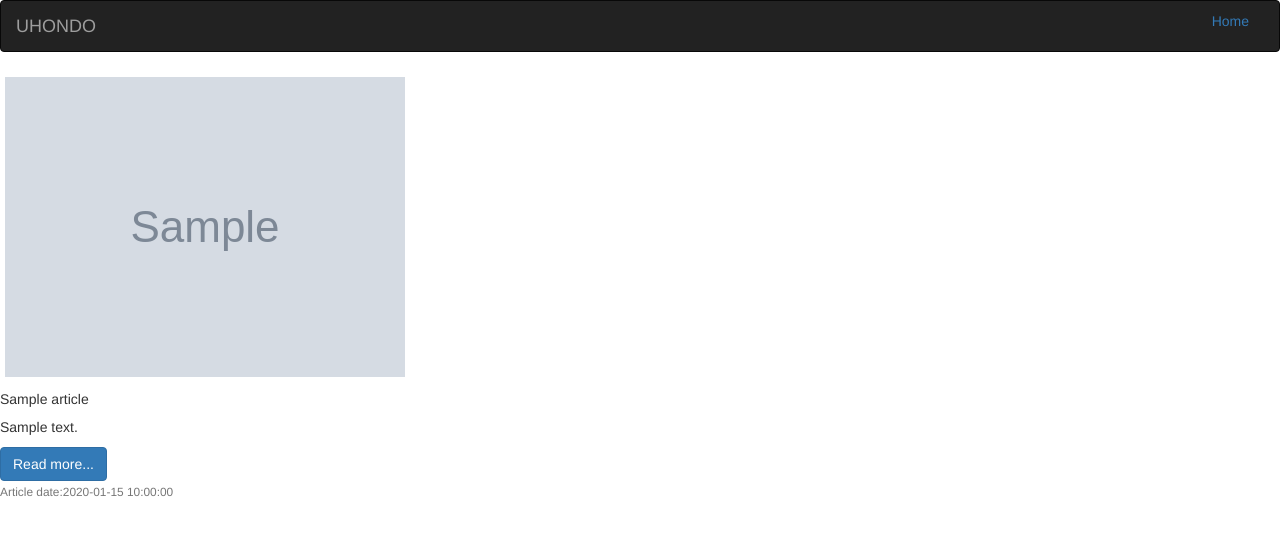
After one commit to BwanaQ/uhondo, a Flask app: template app/templates/source.html in a window 1280 px wide. The commit adds this page. Shown: the top 535 px of the page. Run offline with Flask 2, Linux system fonts and the light colour scheme; the template is opened without the code that fills it: most values are stand-ins (such as "Sample title", 1, 10 or a date in 2020); grey boxes marked "Sample" are stand-in pictures; parts of the project's set-up code (start-up, migrations or seed data) failed here and were passed over; some libraries are stand-ins or nearby versions.

Commit message:
add source page

```diff
--- a/app/templates/base.html
+++ b/app/templates/base.html
@@ -2,7 +2,7 @@
 
 <!-- Navbar block  -->
 {% block navbar %} {% include 'navbar.html' %} {% endblock %} { {%- block
-content %} {{super()}} {%- block footer %}
+content %} {{super()}} {% block footer %}
 <footer>
   &copy; 2021 ,
   <a href="http://obscure-savannah-56809.herokuapp.com/">THiNC</a>.
--- /dev/null
+++ b/app/templates/source.html
@@ -0,0 +1,26 @@
+{%extends 'base.html'%} {% block content %}
+<div class="row">
+  {% for article in source %}
+
+  <div class="col-sm-4">
+    <div class="card">
+      <img
+        src="{{article.url_to_image}}"
+        class="card-img-top"
+        alt="Image cap"
+        style="max-width: 100%; max-height: auto; margin: 5px"
+      />
+      <div class="card-body">
+        <h5 class="card-title">{{article.title}}</h5>
+        <p class="card-text">{{article.description|truncate(100)}}</p>
+        <a href="{{article.url}}" class="btn btn-primary">Read more...</a>
+      </div>
+      <div class="card-footer">
+        <small class="text-muted">Article date:{{article.published_at}}</small>
+      </div>
+    </div>
+  </div>
+
+  {% endfor %}
+</div>
+{%endblock%}
```
Also changed, not shown: app/__init__.py (+9 -0 lines), app/error.py (+10 -0 lines), app/models/article.py (+4 -4 lines), app/templates/index.html (+9 -1 lines), app/views.py (+11 -0 lines), app/static/css/index.css (added).
